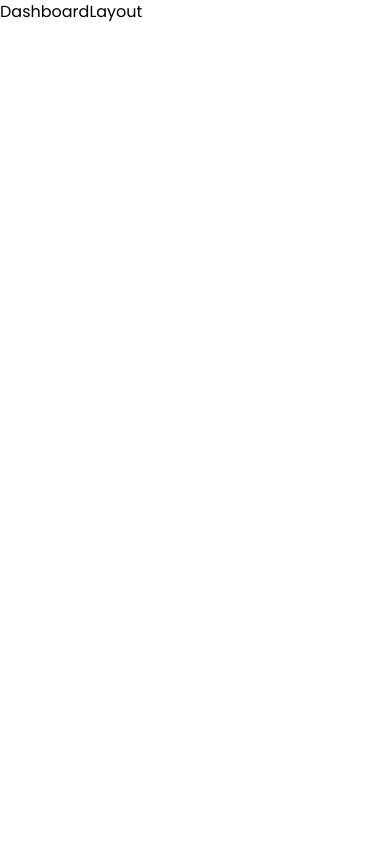
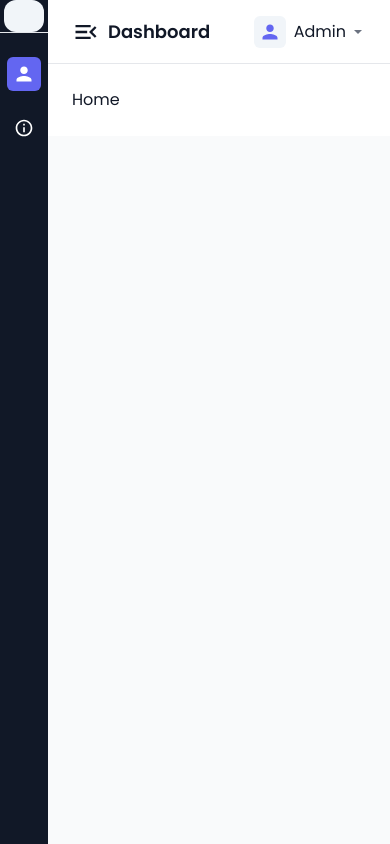
Before and after one commit to Amremam-1/task-dashboard, a React (Vite) app: page /dashboard in a window 390 px wide. Built offline with nearby package versions, Linux system fonts and the light colour scheme.

Commit message:
implement dashboard layout with navbar and responsive sidebar

```diff
--- /dev/null
+++ b/src/components/DesktopSidebar.jsx
@@ -0,0 +1,31 @@
+import NavgiationLinks from "./NavgiationLinks"
+
+const DesktopSidebar = ({ openSidebar }) => {
+  return (
+    <div
+      className={`
+        fixed top-0 left-0 z-50
+        h-screen w-65
+        bg-sidebar text-white
+        transition-transform duration-300 ease-in-out
+        ${openSidebar ? "translate-x-0" : "-translate-x-full"}
+      `}
+    >
+      {/* Top (Logo) */}
+
+      <div className="h-16 px-6 flex items-center border-b border-borderColor">
+        <div className="flex items-center justify-center bg-hover w-10 h-10 rounded-xl">
+          {/* <img src="/images/logo.png" alt="logo" loading="lazy" /> */}
+        </div>
+
+        <h1 className="ms-2 font-semibold uppercase whitespace-nowrap">
+          Dashboard <span className="text-primary">Panel</span>
+        </h1>
+      </div>
+
+      <NavgiationLinks />
+    </div>
+  )
+}
+
+export default DesktopSidebar
--- /dev/null
+++ b/src/components/MobileSidebar.jsx
@@ -0,0 +1,26 @@
+import NavgiationLinks from "./NavgiationLinks"
+
+const MobileSidebar = ({ openSidebar }) => {
+  return (
+    <div
+      className={`
+            fixed top-0 left-0 z-50
+            h-screen w-12
+            bg-sidebar text-white
+            transition-transform duration-300 ease-in-out
+            ${openSidebar ? "translate-x-0" : "-translate-x-full"}
+          `}
+    >
+      {/* Top (Logo) */}
+      <div className="h-15 mb-4  flex items-center border-b-[0.5px] border-borderColor">
+        <div className="m-auto flex items-center justify-center bg-hover w-10 h-8 rounded-xl">
+          {/* <img src="/images/logo.png" alt="logo" loading="lazy" /> */}
+        </div>
+      </div>
+
+      <NavgiationLinks />
+    </div>
+  )
+}
+
+export default MobileSidebar
--- /dev/null
+++ b/src/components/NavBar.jsx
@@ -0,0 +1,32 @@
+import { MdMenuOpen } from "react-icons/md"
+import { IoMdPerson } from "react-icons/io"
+import { IoMdArrowDropdown } from "react-icons/io"
+
+const NavBar = ({ onClick }) => {
+  return (
+    <div className="h-16 flex items-center justify-between px-6 border-b border-borderColor bg-card text-textPrimary">
+      <div className="flex items-center">
+        <MdMenuOpen
+          size={28}
+          className="cursor-pointer text-textPrimary"
+          onClick={onClick}
+        />
+
+        <h1 className="ms-2 font-semibold text-lg">Dashboard</h1>
+      </div>
+
+      <div className="flex items-center">
+        <div className="flex items-center justify-center bg-hover w-8 h-8 rounded-md">
+          <IoMdPerson size={20} className="text-primary" />
+        </div>
+
+        <div className="flex items-center ms-2 gap-1 cursor-pointer">
+          <h3 className="text-textPrimary">Admin</h3>
+          <IoMdArrowDropdown size={16} className="text-textSecondary" />
+        </div>
+      </div>
+    </div>
+  )
+}
+
+export default NavBar
--- /dev/null
+++ b/src/components/NavgiationLinks.jsx
@@ -0,0 +1,39 @@
+import { IoMdPerson } from "react-icons/io"
+import { MdOutlineInfo } from "react-icons/md"
+import { NavLink } from "react-router-dom"
+
+const navLinks = [
+  { id: 1, title: "Dashboard", path: "/dashboard", icon: IoMdPerson },
+  { id: 2, title: "Users", path: "/dashboard/user", icon: MdOutlineInfo },
+]
+
+const NavgiationLinks = () => {
+  return (
+    <div className="space-y-5 md:space-y-5 p-2 md:p-5 flex items-center flex-col">
+      {navLinks.map((item) => (
+        <NavLink
+          key={item.id}
+          to={item.path}
+          end={item.path === "/dashboard"}
+          className={({ isActive }) =>
+            `p-1.5 md:p-2 flex items-center rounded-md cursor-pointer md:w-full w-fit
+            border border-transparent
+            transition-all duration-300 ease-in-out
+            ${
+              isActive
+                ? "bg-primary text-white"
+                : "text-white hover:bg-hover hover:border-borderColo hover:text-primary"
+            }`
+          }
+        >
+          <item.icon className="text-[20px] md:text-[20px]" />
+          <span className="md:ms-2 font-normal hidden md:block">
+            {item.title}
+          </span>
+        </NavLink>
+      ))}
+    </div>
+  )
+}
+
+export default NavgiationLinks
--- a/src/layout/DashboardLayout.jsx
+++ b/src/layout/DashboardLayout.jsx
@@ -1,7 +1,40 @@
-import React from "react"
+import { Outlet } from "react-router-dom"
+import NavBar from "../components/NavBar"
+import { useState } from "react"
+import DesktopSidebar from "../components/DesktopSidebar"
+import MobileSidebar from "../components/MobileSidebar"
 
 const DashboardLayout = () => {
-  return <div>DashboardLayout</div>
+  const [openSidebar, setOpenSidebar] = useState(true)
+
+  const handleClick = () => {
+    setOpenSidebar(!openSidebar)
+  }
+
+  return (
+    <div className="min-h-screen bg-background text-textPrimary">
+      <div className="hidden md:block">
+        <DesktopSidebar openSidebar={openSidebar} />
+      </div>
+
+      <div className="block md:hidden">
+        <MobileSidebar openSidebar={openSidebar} />
+      </div>
+
+      <div
+        className={`
+        flex flex-col transition-all duration-300
+        ${openSidebar ? "ml-12 md:ml-60" : "ml-0"}
+      `}
+      >
+        <NavBar onClick={handleClick} />
+
+        <main className="flex-1 p-6 w-full bg-card">
+          <Outlet />
+        </main>
+      </div>
+    </div>
+  )
 }
 
 export default DashboardLayout
--- a/src/pages/Auth/RegisterPage.jsx
+++ b/src/pages/Auth/RegisterPage.jsx
@@ -1,7 +1,7 @@
 import React from "react"
 
 const RegisterPage = () => {
-  return <div>RegisterPAge</div>
+  return <div>RegisterPage</div>
 }
 
 export default RegisterPage
```
Also changed, not shown: 1 other file (tests, documents, lock files or other folders).
